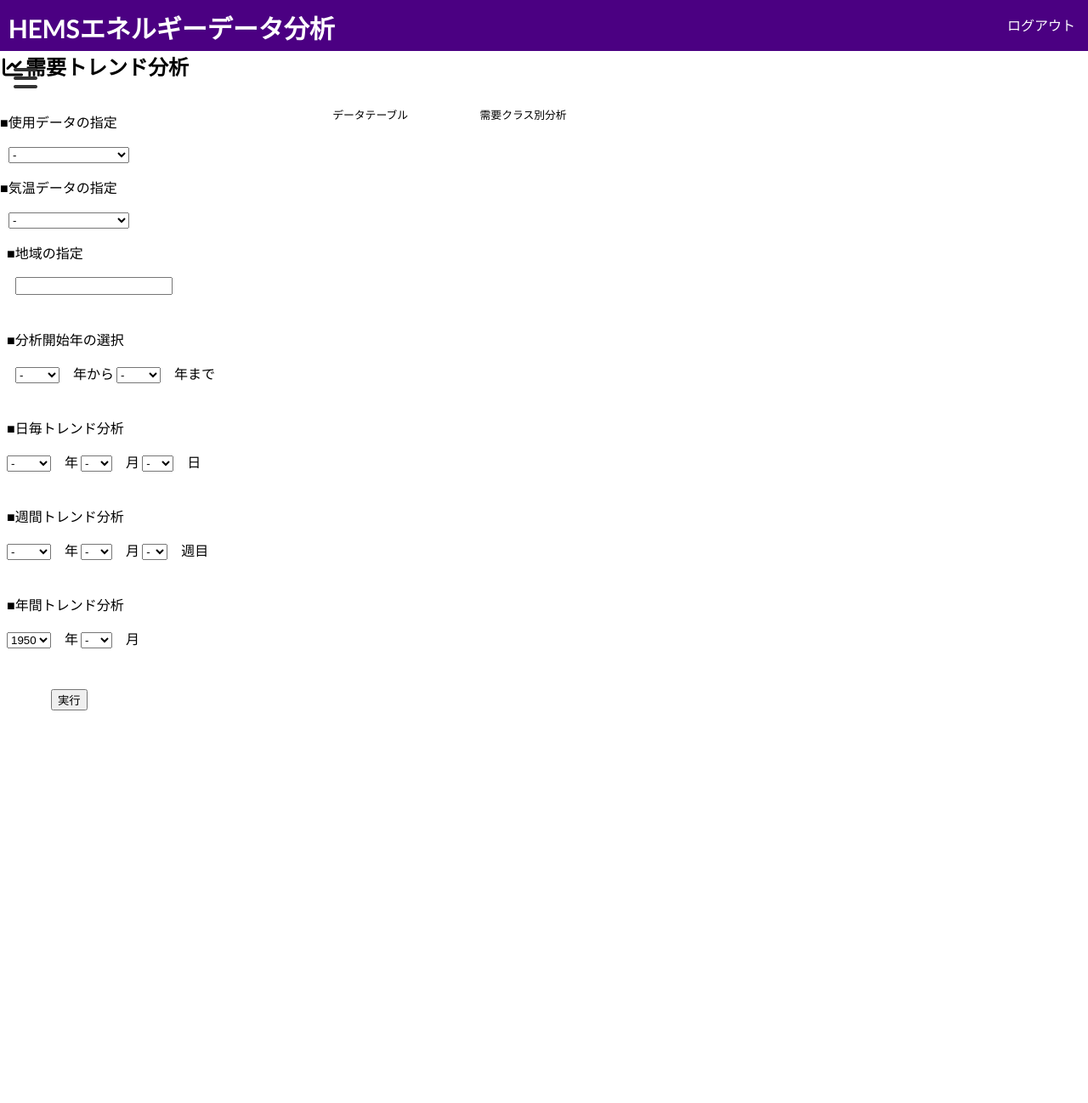
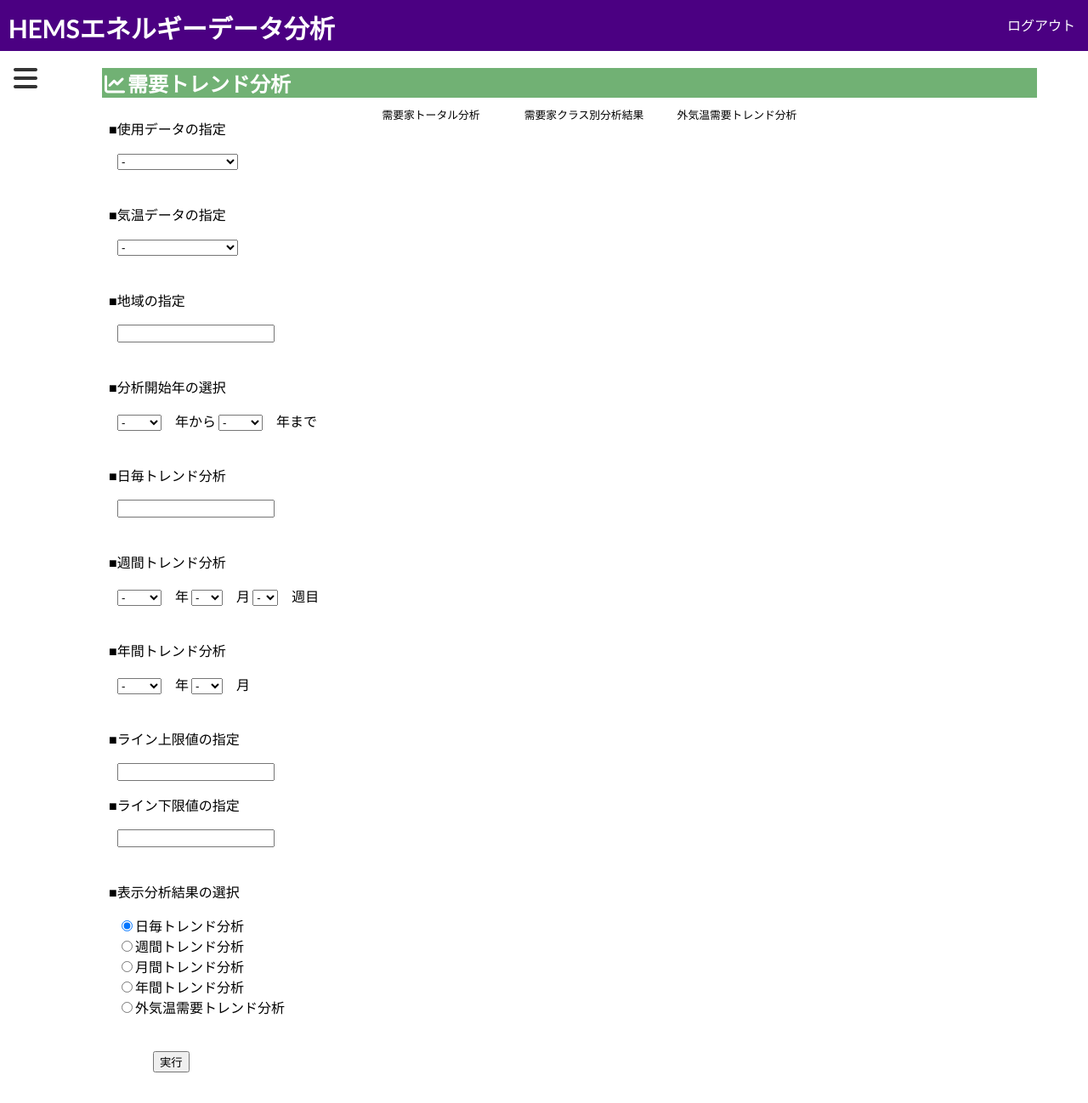
Before and after one commit to yuta-natori/HEMS_energy, a Django app: page /jyuyou_trend in a window 1280 px wide. Shown: the whole page at 85% size. Before the commit the page ends 836 px from the top, so only its background shows below. Run offline with Django 3.2, Linux system fonts and the light colour scheme; some libraries are stand-ins or nearby versions.

Commit message:
需要トレンド画面追加

```diff
--- a/app/static/css/jyuyou_modeling.css
+++ b/app/static/css/jyuyou_modeling.css
@@ -206,7 +206,6 @@
 	padding-bottom: .5em;
 }
 
-
 .form_number {
 	margin-left: 10px;
 }
--- a/app/static/css/jyuyou_trend.css
+++ b/app/static/css/jyuyou_trend.css
@@ -144,7 +144,7 @@
 }
 
 .jyuyou_trend h2 {
-	background: #DEA6A0;
+	background: #71b174;
 	color: #FFF;
 	margin: 0;
 }
@@ -189,7 +189,6 @@
 	margin-left: 10px;
 }
 
-
 .number_input {
 	padding-left: .5em;
 	padding-bottom: .5em;
@@ -200,8 +199,16 @@
 	padding-bottom: .5em;
 }
 
+.form_number {
+	margin-left: 10px;
+}
 
-.form_number {
+.result_select {
+	padding-left: .5em;
+	padding-bottom: .5em;
+}
+
+.form_button {
 	margin-left: 10px;
 }
 
--- a/app/templates/app/jyuyou_trend.html
+++ b/app/templates/app/jyuyou_trend.html
@@ -6,12 +6,22 @@
 		<meta charset="utf-8">
 		<meta http-equiv="X-UA-Compatible" content="IE=edge">
 		<meta name="viewport" content="width=device-width, initial-scale=1, shrink-to-fit=no">
-		<link rel="stylesheet" type="text/css" href="{% static 'css/jyuyou_class.css' %}">
-		<script type="text/javascript" src="{% static 'js/jyuyou_class.js' %}"></script>
+		<link rel="stylesheet" type="text/css" href="{% static 'css/jyuyou_trend.css' %}">
 		<script src="https://kit.fontawesome.com/d995c7ddf7.js" crossorigin="anonymous"></script>
-		<script src="https://ajax.googleapis.com/ajax/libs/jquery/1.8.3/jquery.min.js"></script>
+		<script src="https://ajax.googleapis.com/ajax/libs/jquery/1.9.1/jquery.min.js"></script>
+		<script src="http://ajax.googleapis.com/ajax/libs/jqueryui/1/jquery-ui.min.js"></script>
+		<script src="http://ajax.googleapis.com/ajax/libs/jqueryui/1/i18n/jquery.ui.datepicker-ja.min.js"></script>
 		<link href="https://fonts.googleapis.com/css?family=Lato:400,700|Noto+Sans+JP:400,700" rel="stylesheet">
-		<!--<script type="text/javascript" src="static/js/custom.js"></script>-->
+		<link rel="stylesheet" href="http://ajax.googleapis.com/ajax/libs/jqueryui/1/themes/smoothness/jquery-ui.css" >
+
+
+
+		<script type="text/javascript">
+		$(function() {
+			$("#datepicker").datepicker();
+ 		 });
+		</script>
+
 		<title>HEMSエネルギーデータ分析システム</title>
 		<div class="header">
 			<h1><a href="/">HEMSエネルギーデータ分析</a></h1>
@@ -246,146 +256,12 @@
 
 					<div class="kikan_select">
 						<p>■日毎トレンド分析</p>
-						 <p class="yyyymmdd"><select name="year" required>
-							<option value="">-</option>
-							<option value="1950">1950</option>
-							<option value="1951">1951</option>
-							<option value="1952">1952</option>
-							<option value="1953">1953</option>
-							<option value="1954">1954</option>
-							<option value="1955">1955</option>
-							<option value="1956">1956</option>
-							<option value="1957">1957</option>
-							<option value="1958">1958</option>
-							<option value="1959">1959</option>
-							<option value="1960">1960</option>
-							<option value="1961">1961</option>
-							<option value="1962">1962</option>
-							<option value="1963">1963</option>
-							<option value="1964">1964</option>
-							<option value="1965">1965</option>
-							<option value="1966">1966</option>
-							<option value="1967">1967</option>
-							<option value="1968">1968</option>
-							<option value="1969">1969</option>
-							<option value="1970">1970</option>
-							<option value="1971">1971</option>
-							<option value="1972">1972</option>
-							<option value="1973">1973</option>
-							<option value="1974">1974</option>
-							<option value="1975">1975</option>
-							<option value="1976">1976</option>
-							<option value="1977">1977</option>
-							<option value="1978">1978</option>
-							<option value="1979">1979</option>
-							<option value="1980">1980</option>
-							<option value="1981">1981</option>
-							<option value="1982">1982</option>
-							<option value="1983">1983</option>
-							<option value="1984">1984</option>
-							<option value="1985">1985</option>
-							<option value="1986">1986</option>
-							<option value="1987">1987</option>
-							<option value="1988">1988</option>
-							<option value="1989">1989</option>
-							<option value="1990">1990</option>
-							<option value="1991">1991</option>
-							<option value="1992">1992</option>
-							<option value="1993">1993</option>
-							<option value="1994">1994</option>
-							<option value="1995">1995</option>
-							<option value="1996">1996</option>
-							<option value="1997">1997</option>
-							<option value="1998">1998</option>
-							<option value="1999">1999</option>
-							<option value="2000">2000</option>
-							<option value="2001">2001</option>
-							<option value="2002">2002</option>
-							<option value="2003">2003</option>
-							<option value="2004">2004</option>
-							<option value="2005">2005</option>
-							<option value="2006">2006</option>
-							<option value="2007">2007</option>
-							<option value="2008">2008</option>
-							<option value="2009">2009</option>
-							<option value="2010">2010</option>
-							<option value="2011">2011</option>
-							<option value="2012">2012</option>
-							<option value="2013">2013</option>
-							<option value="2014">2014</option>
-							<option value="2015">2015</option>
-							<option value="2016">2016</option>
-							<option value="2017">2017</option>
-							<option value="2018">2018</option>
-							<option value="2019">2019</option>
-							<option value="2020">2020</option>
-							<option value="2021">2021</option>
-							<option value="2022">2022</option>
-							<option value="2023">2023</option>
-							<option value="2024">2024</option>
-							<option value="2025">2025</option>
-							<option value="2026">2026</option>
-							<option value="2027">2027</option>
-							<option value="2028">2028</option>
-							<option value="2029">2029</option>
-							<option value="2030">2030</option>
-						</select>　年
-
-						<select name="month" required>
-							<option value="">-</option>
-							<option value="1">1</option>
-							<option value="2">2</option>
-							<option value="3">3</option>
-							<option value="4">4</option>
-							<option value="5">5</option>
-							<option value="6">6</option>
-							<option value="7">7</option>
-							<option value="8">8</option>
-							<option value="9">9</option>
-							<option value="10">10</option>
-							<option value="11">11</option>
-							<option value="12">12</option>
-						</select>　月
-
-						<select name="day" required>
-							<option value="">-</option>
-							<option value="1">1</option>
-							<option value="2">2</option>
-							<option value="3">3</option>
-							<option value="4">4</option>
-							<option value="5">5</option>
-							<option value="6">6</option>
-							<option value="7">7</option>
-							<option value="8">8</option>
-							<option value="9">9</option>
-							<option value="10">10</option>
-							<option value="11">11</option>
-							<option value="12">12</option>
-							<option value="13">13</option>
-							<option value="14">14</option>
-							<option value="15">15</option>
-							<option value="16">16</option>
-							<option value="17">17</option>
-							<option value="18">18</option>
-							<option value="19">19</option>
-							<option value="20">20</option>
-							<option value="21">21</option>
-							<option value="22">22</option>
-							<option value="23">23</option>
-							<option value="24">24</option>
-							<option value="25">25</option>
-							<option value="26">26</option>
-							<option value="27">27</option>
-							<option value="28">28</option>
-							<option value="29">29</option>
-							<option value="30">30</option>
-							<option value="31">31</option>
-							</select>　日</p>
+						 <p class="yyyymmdd"><input type="text" id="datepicker" required></p>
 					</div>
 
 					<div class="kikan_select">
 						<p>■週間トレンド分析</p>
-						 <p class="yyyy㎜dd"><select name="year" required>
+						 <p class="yyyymmdd"><select name="year" required>
 							<option value="">-</option>
 							<option value="1950">1950</option>
 							<option value="1951">1951</option>
@@ -497,7 +373,7 @@
 
 					<div class="kikan_select">
 						<p>■年間トレンド分析</p>
-						 <p class="yyyymmdd"><select name="year" required
+						 <p class="yyyymmdd"><select name="year" required>
 							<option value="">-</option>
 							<option value="1950">1950</option>
 							<option value="1951">1951</option>
@@ -599,13 +475,22 @@
 						</select>　月
 					</div>
 
-					<div class="number_input_all">
-						<div id="number_input">
-							<p>■ライン上限値の指定</p>
-							<p class="form_number"><input type="number"></p>
-							<p>■ライン下限値の指定</p>
-							<p class="form_number"><input type="number"></p>
-						</div>
+					<div class="normal_number_input">
+						<p>■ライン上限値の指定</p>
+						<p class="form_number"><input type="number"></p>
+						<p>■ライン下限値の指定</p>
+						<p class="form_number"><input type="number"></p>
+					</div>
+
+					<div class="result_select">
+						<p>■表示分析結果の選択</p>
+						<p class="form_button">
+							<label><input type="radio" name="button" value="日毎トレンド分析" checked>日毎トレンド分析</label><br>
+							<label><input type="radio" name="button" value="週間トレンド分析">週間トレンド分析</label><br>
+							<label><input type="radio" name="button" value="月間トレンド分析">月間トレンド分析</label><br>
+							<label><input type="radio" name="button" value="年間トレンド分析">年間トレンド分析</label><br>
+							<label><input type="radio" name="button" value="外気温需要トレンド分析">外気温需要トレンド分析</label>
+						</p>
 					</div>
 
 					<div class="submit_buttom">
@@ -616,10 +501,27 @@
 				<div class="cp_tab">
 
 					<ul>
-						<li><a href="#">データテーブル</a></li>
+						<li><a href="#">需要家トータル分析</a>
+							<ul>
+								<li><a href="#">グラフ</a></li>
+							</ul>
+						</li>
 
-						<li><a href="#">需要クラス別分析</a></li>
+						<li><a href="#">需要家クラス別分析結果</a>
+							<ul>
+								<li><a href="#">high</a></li>
+								<li><a href="#">middle</a></li>
+								<li><a href="#">low</a></li>
+								<li><a href="#">high(グラフ)</a></li>
+								<li><a href="#">middle(グラフ)</a></li>
+								<li><a href="#">low(グラフ)</a></li>
+							</ul>
+						</li>
+
+						<li><a href="#">外気温需要トレンド分析</a></li>
+
 					</ul>
+
 				</div>
 
 			</div>
```
